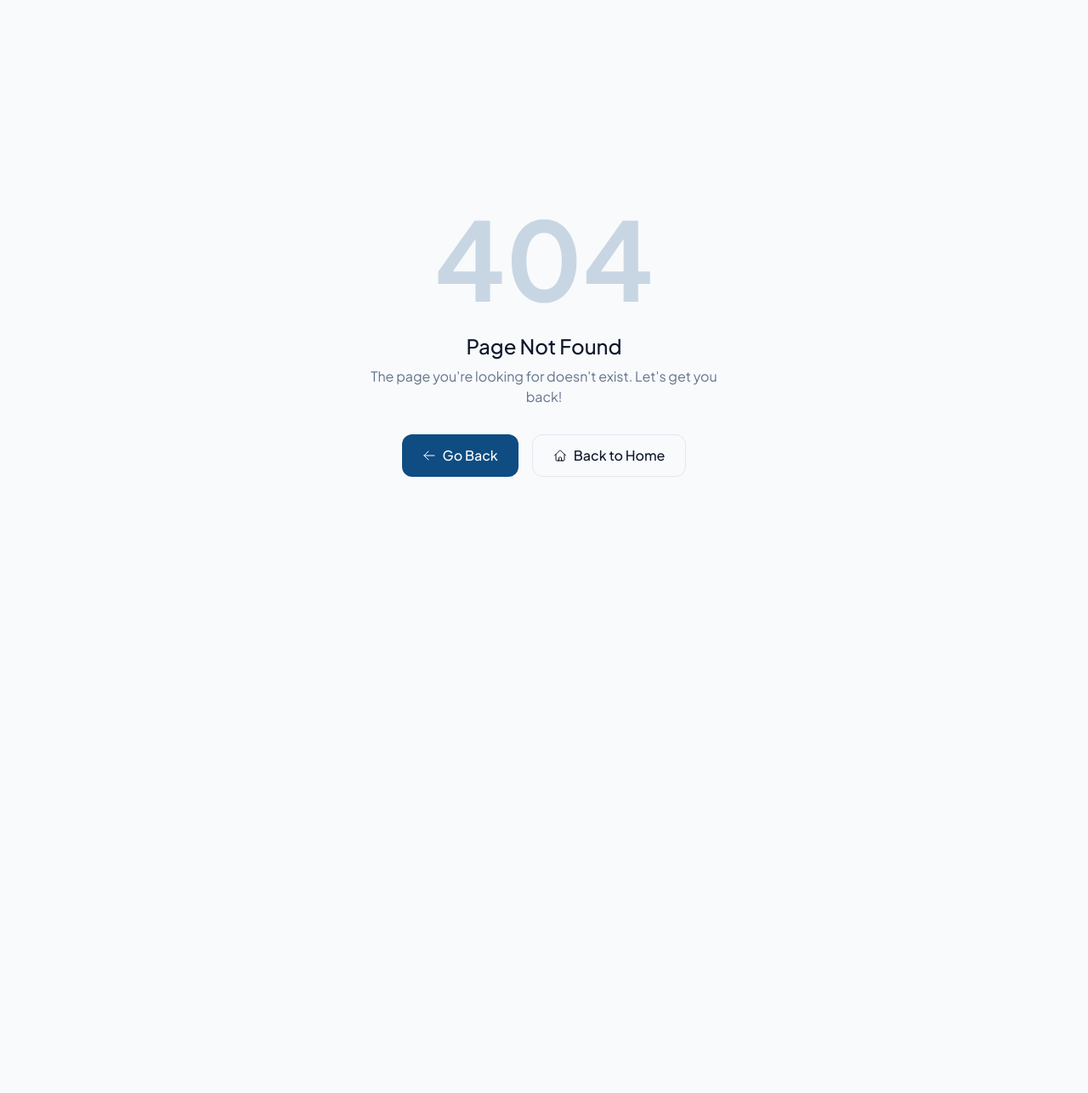
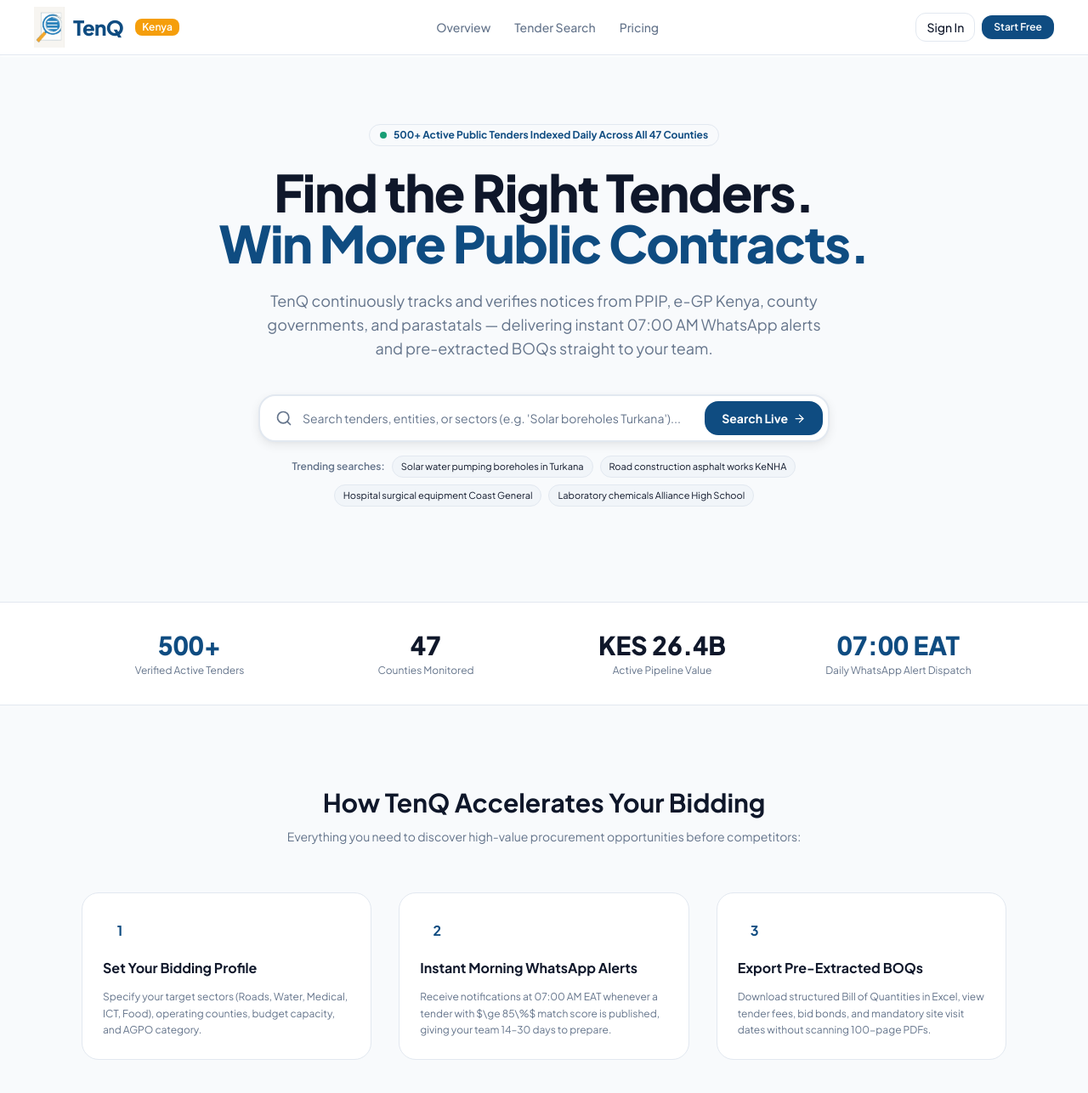
Before and after one commit to GabuGravin41/proQ, a Next.js app: page /landing in a window 1280 px wide. Before the commit this address had no page. Shown: the top 1286 px of the page at 85% size. Before the commit the page ends 800 px from the top, so only its background shows below. Built offline with nearby package versions, Linux system fonts and the light colour scheme.

Commit message:
feat: rebrand to TenQ and add high-converting interactive landing page

```diff
--- /dev/null
+++ b/src/app/landing/components/LandingPage.tsx
@@ -0,0 +1,175 @@
+'use client';
+import React, { useState } from 'react';
+import Link from 'next/link';
+import { useRouter } from 'next/navigation';
+import {
+  Search, Sparkles, Bell, Shield, ArrowRight, Check,
+  Building2, MapPin, TrendingUp, Zap, Clock, FileSpreadsheet, Mic, ChevronRight
+} from 'lucide-react';
+import AppLogo from '@/components/ui/AppLogo';
+
+export default function LandingPage() {
+  const router = useRouter();
+  const [searchQuery, setSearchQuery] = useState('');
+
+  const handleSearchSubmit = (e: React.FormEvent) => {
+    e.preventDefault();
+    if (searchQuery.trim()) {
+      router.push(`/?q=${encodeURIComponent(searchQuery.trim())}`);
+    } else {
+      router.push('/');
+    }
+  };
+
+  const samplePrompts = [
+    'Solar water pumping boreholes in Turkana',
+    'Road construction asphalt works KeNHA',
+    'Hospital surgical equipment Coast General',
+    'Laboratory chemicals Alliance High School',
+  ];
+
+  return (
+    <div className="min-h-screen bg-background text-foreground flex flex-col">
+      {/* Hero Section */}
+      <section className="relative overflow-hidden pt-12 pb-20 lg:pt-20 lg:pb-28 border-b border-border bg-gradient-to-b from-primary/5 via-transparent to-transparent">
+        <div className="max-w-6xl mx-auto px-4 lg:px-8 text-center">
+          {/* Badge */}
+          <div className="inline-flex items-center gap-2 px-3 py-1 rounded-full bg-primary/10 border border-primary/20 text-primary text-xs font-bold mb-6">
+            <span className="w-2 h-2 rounded-full bg-success animate-pulse" />
+            500+ Active Public Tenders Indexed Daily Across All 47 Counties
+          </div>
+
+          {/* Main Headline */}
+          <h1 className="text-4xl sm:text-5xl lg:text-6xl font-extrabold tracking-tight text-foreground max-w-4xl mx-auto leading-tight sm:leading-none mb-6">
+            Find the Right Tenders.<br />
+            <span className="text-primary">Win More Public Contracts.</span>
+          </h1>
+
+          <p className="text-base sm:text-lg text-muted-foreground max-w-2xl mx-auto mb-10 leading-relaxed">
+            TenQ continuously tracks and verifies notices from PPIP, e-GP Kenya, county governments, and parastatals — delivering instant 07:00 AM WhatsApp alerts and pre-extracted BOQs straight to your team.
+          </p>
+
+          {/* Interactive Search Bar */}
+          <form onSubmit={handleSearchSubmit} className="max-w-2xl mx-auto mb-4">
+            <div className="relative flex items-center bg-card border-2 border-primary/30 rounded-2xl shadow-elevated p-1.5 focus-within:border-primary transition-all">
+              <Search size={20} className="text-muted-foreground ml-3 shrink-0" />
+              <input
+                type="text"
+                value={searchQuery}
+                onChange={e => setSearchQuery(e.target.value)}
+                placeholder="Search tenders, entities, or sectors (e.g. 'Solar boreholes Turkana')..."
+                className="w-full bg-transparent border-none px-3 py-2 text-sm focus:outline-none text-foreground placeholder:text-muted-foreground"
+              />
+              <button
+                type="submit"
+                className="btn-primary rounded-xl px-5 py-2.5 text-sm font-bold shrink-0 flex items-center gap-1.5"
+              >
+                Search Live
+                <ArrowRight size={15} />
+              </button>
+            </div>
+          </form>
+
+          {/* Quick Prompts */}
+          <div className="flex flex-wrap items-center justify-center gap-2 text-xs text-muted-foreground max-w-2xl mx-auto">
+            <span className="font-semibold text-foreground/80">Trending searches:</span>
+            {samplePrompts.map((prompt, i) => (
+              <button
+                key={i}
+                type="button"
+                onClick={() => router.push(`/?q=${encodeURIComponent(prompt)}`)}
+                className="px-2.5 py-1 rounded-full bg-muted hover:bg-secondary text-foreground text-[11px] transition-colors border border-border"
+              >
+                {prompt}
+              </button>
+            ))}
+          </div>
+        </div>
+      </section>
+
+      {/* Metrics Strip */}
+      <section className="border-b border-border bg-card py-8">
+        <div className="max-w-6xl mx-auto px-4 lg:px-8 grid grid-cols-2 md:grid-cols-4 gap-6 text-center">
+          <div>
+            <p className="text-3xl font-extrabold text-primary font-tabular">500+</p>
+            <p className="text-xs text-muted-foreground mt-1">Verified Active Tenders</p>
+          </div>
+          <div>
+            <p className="text-3xl font-extrabold text-foreground font-tabular">47</p>
+            <p className="text-xs text-muted-foreground mt-1">Counties Monitored</p>
+          </div>
+          <div>
+            <p className="text-3xl font-extrabold text-foreground font-tabular">KES 26.4B</p>
+            <p className="text-xs text-muted-foreground mt-1">Active Pipeline Value</p>
+          </div>
+          <div>
+            <p className="text-3xl font-extrabold text-primary font-tabular">07:00 EAT</p>
+            <p className="text-xs text-muted-foreground mt-1">Daily WhatsApp Alert Dispatch</p>
+          </div>
+        </div>
+      </section>
+
+      {/* 3 Step Workflow */}
+      <section className="py-16 lg:py-24 border-b border-border">
+        <div className="max-w-6xl mx-auto px-4 lg:px-8">
+          <div className="text-center max-w-2xl mx-auto mb-14">
+            <h2 className="text-2xl sm:text-3xl font-bold text-foreground mb-3">How TenQ Accelerates Your Bidding</h2>
+            <p className="text-sm text-muted-foreground">
+              Everything you need to discover high-value procurement opportunities before competitors:
+            </p>
+          </div>
+
+          <div className="grid grid-cols-1 md:grid-cols-3 gap-8">
+            <div className="p-6 rounded-2xl bg-card border border-border space-y-3">
+              <div className="w-10 h-10 rounded-xl bg-primary/10 text-primary font-bold flex items-center justify-center">
+                1
+              </div>
+              <h3 className="text-base font-bold text-foreground">Set Your Bidding Profile</h3>
+              <p className="text-xs text-muted-foreground leading-relaxed">
+                Specify your target sectors (Roads, Water, Medical, ICT, Food), operating counties, budget capacity, and AGPO category.
+              </p>
+            </div>
+
+            <div className="p-6 rounded-2xl bg-card border border-border space-y-3">
+              <div className="w-10 h-10 rounded-xl bg-primary/10 text-primary font-bold flex items-center justify-center">
+                2
+              </div>
+              <h3 className="text-base font-bold text-foreground">Instant Morning WhatsApp Alerts</h3>
+              <p className="text-xs text-muted-foreground leading-relaxed">
+                Receive notifications at 07:00 AM EAT whenever a tender with $\ge 85\%$ match score is published, giving your team 14–30 days to prepare.
+              </p>
+            </div>
+
+            <div className="p-6 rounded-2xl bg-card border border-border space-y-3">
+              <div className="w-10 h-10 rounded-xl bg-primary/10 text-primary font-bold flex items-center justify-center">
+                3
+              </div>
+              <h3 className="text-base font-bold text-foreground">Export Pre-Extracted BOQs</h3>
+              <p className="text-xs text-muted-foreground leading-relaxed">
+                Download structured Bill of Quantities in Excel, view tender fees, bid bonds, and mandatory site visit dates without scanning 100-page PDFs.
+              </p>
+            </div>
+          </div>
+        </div>
+      </section>
+
+      {/* CTA Strip */}
+      <section className="py-16 bg-primary text-white text-center">
+        <div className="max-w-4xl mx-auto px-4">
+          <h2 className="text-3xl font-extrabold mb-4">Start Discovering Kenya&apos;s Public Tenders Today</h2>
+          <p className="text-white/80 max-w-xl mx-auto text-sm mb-8">
+            Join Kenyan contractors and suppliers using TenQ to stay ahead of tender closing deadlines.
+          </p>
+          <div className="flex flex-col sm:flex-row items-center justify-center gap-4">
+            <Link href="/" className="bg-white text-primary font-bold px-6 py-3 rounded-xl hover:bg-white/90 transition-all text-sm">
+              Explore 500+ Live Tenders
+            </Link>
+            <Link href="/sign-up-login?tab=signup" className="border border-white/30 text-white font-bold px-6 py-3 rounded-xl hover:bg-white/10 transition-all text-sm">
+              Create Free Account
+            </Link>
+          </div>
+        </div>
+      </section>
+    </div>
+  );
+}
--- /dev/null
+++ b/src/app/landing/page.tsx
@@ -0,0 +1,11 @@
+import React from 'react';
+import AppLayout from '@/components/AppLayout';
+import LandingPage from './components/LandingPage';
+
+export default function Page() {
+  return (
+    <AppLayout>
+      <LandingPage />
+    </AppLayout>
+  );
+}
--- a/src/app/layout.tsx
+++ b/src/app/layout.tsx
@@ -11,8 +11,8 @@
 });
 
 export const metadata: Metadata = {
-  title: 'TenderIQ Kenya | Public Procurement Intelligence & AI Radar',
-  description: 'Search, discover, and get personalized AI notifications for public procurement tenders across Kenya (e-GP, PPIP, counties, and institutions).',
+  title: 'TenQ Kenya | Public Procurement Intelligence & AI Radar',
+  description: 'Search, discover, and receive instant 07:00 AM WhatsApp alerts for public procurement tenders across all 47 counties in Kenya.',
 };
 
 export default function RootLayout({
--- a/src/components/layout/Topbar.tsx
+++ b/src/components/layout/Topbar.tsx
@@ -4,6 +4,7 @@
 import TopbarActions from './TopbarActions';
 
 const publicNavLinks = [
+  { label: 'Overview', href: '/landing' },
   { label: 'Tender Search', href: '/' },
   { label: 'Pricing', href: '/pricing' },
 ];
@@ -15,10 +16,10 @@
         {/* Logo */}
         <Link href="/" className="flex items-center gap-2.5 shrink-0">
           <AppLogo size={36} />
-          <span className="font-extrabold text-xl tracking-tight text-primary hidden sm:block">
-            TenderIQ
+          <span className="font-extrabold text-2xl tracking-tight text-primary">
+            TenQ
           </span>
-          <span className="hidden lg:inline-flex items-center px-2 py-0.5 rounded text-xs font-semibold bg-accent text-accent-foreground ml-1">
+          <span className="hidden sm:inline-flex items-center px-2 py-0.5 rounded text-xs font-semibold bg-accent text-accent-foreground ml-1">
             Kenya
           </span>
         </Link>
--- a/src/components/layout/TopbarActions.tsx
+++ b/src/components/layout/TopbarActions.tsx
@@ -132,7 +132,7 @@
           />
           <div className="absolute top-0 right-0 h-full w-72 bg-card border-l border-border shadow-modal animate-slide-up flex flex-col p-6 gap-2">
             <div className="flex items-center justify-between mb-4">
-              <span className="font-bold text-lg text-primary">TenderIQ</span>
+              <span className="font-extrabold text-xl text-primary">TenQ</span>
               <button onClick={() => setMobileOpen(false)} className="p-1.5 rounded-md hover:bg-muted">
                 <X size={18} />
               </button>
```
